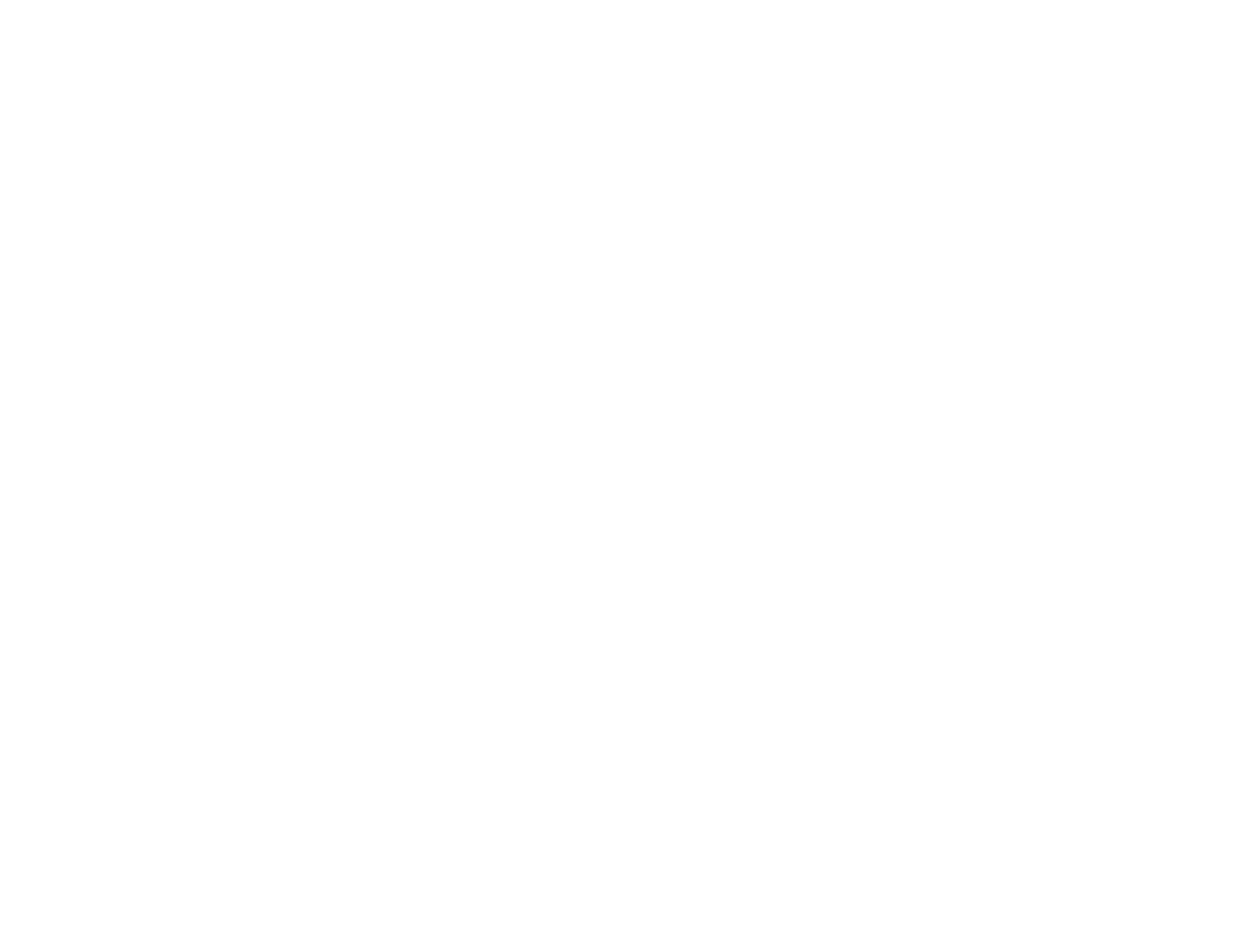
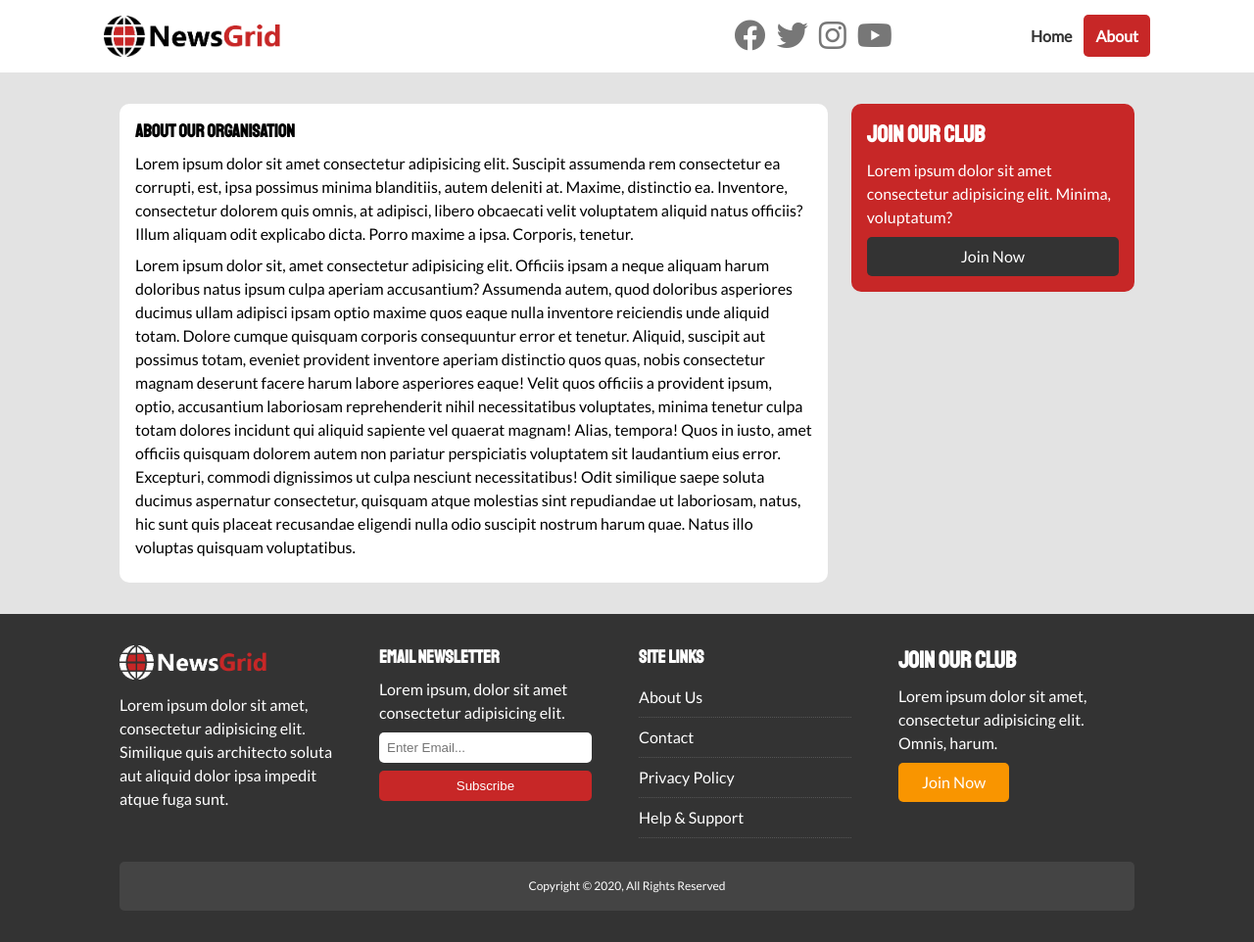
Before and after one commit to ecollins2802/newsgrid, a plain HTML site: page about.html in a window 1280 px wide. Shown: the whole page at 98% size. Before the commit the page ends 800 px from the top, so only its background shows below. Drawn offline with Linux system fonts and the light colour scheme.

Commit message:
about page

```diff
--- a/about.html
+++ b/about.html
@@ -0,0 +1,82 @@
+<!DOCTYPE html>
+<html lang="en">
+<head>
+  <meta charset="UTF-8">
+  <meta name="viewport" content="width=device-width, initial-scale=1.0">
+  <link rel="stylesheet" href="https://pro.fontawesome.com/releases/v5.10.0/css/all.css" integrity="sha384-AYmEC3Yw5cVb3ZcuHtOA93w35dYTsvhLPVnYs9eStHfGJvOvKxVfELGroGkvsg+p" crossorigin="anonymous"/>
+  <link href="https://fonts.googleapis.com/css2?family=Lato&family=Staatliches&display=swap" rel="stylesheet">
+  <link rel="stylesheet" href="css/style.css">
+  <link rel="stylesheet" media="screen and (max-width: 768px)" href="css/mobile.css">
+  <link rel="shortcut icon" type="image/x-icon" href="favicon.ico">
+  <title>NewsGrid | About</title>
+</head>
+<body>
+  <nav id="main-nav">
+    <div class="container">
+      <img src="img/logo.png" alt="NewsGrid" class="logo">
+      <div class="social">
+        <a href="http://facebook.com" target="_blank"><i class="fab fa-facebook fa-2x"></i></a>
+        <a href="http://twitter.com" target="_blank"><i class="fab fa-twitter fa-2x"></i></a>
+        <a href="http://instagram.com" target="_blank"><i class="fab fa-instagram fa-2x"></i></a>
+        <a href="http://youtube.com" target="_blank"><i class="fab fa-youtube fa-2x"></i></a>
+      </div>
+      <ul>
+        <li><a href="index.html">Home</a></li>
+        <li><a href="about.html" class="current">About</a></li>
+      </ul>
+    </div>
+  </nav>
+
+  <section id="about">
+    <div class="container">
+      <div class="page-container">
+        <article class="card">
+          <h1 class="l-heading">About Our Organisation</h1>
+          <p>Lorem ipsum dolor sit amet consectetur adipisicing elit. Suscipit assumenda rem consectetur ea corrupti, est, ipsa possimus minima blanditiis, autem deleniti at. Maxime, distinctio ea. Inventore, consectetur dolorem quis omnis, at adipisci, libero obcaecati velit voluptatem aliquid natus officiis? Illum aliquam odit explicabo dicta. Porro maxime a ipsa. Corporis, tenetur.</p>
+          <p>Lorem ipsum dolor sit, amet consectetur adipisicing elit. Officiis ipsam a neque aliquam harum doloribus natus ipsum culpa aperiam accusantium? Assumenda autem, quod doloribus asperiores ducimus ullam adipisci ipsam optio maxime quos eaque nulla inventore reiciendis unde aliquid totam. Dolore cumque quisquam corporis consequuntur error et tenetur. Aliquid, suscipit aut possimus totam, eveniet provident inventore aperiam distinctio quos quas, nobis consectetur magnam deserunt facere harum labore asperiores eaque! Velit quos officiis a provident ipsum, optio, accusantium laboriosam reprehenderit nihil necessitatibus voluptates, minima tenetur culpa totam dolores incidunt qui aliquid sapiente vel quaerat magnam! Alias, tempora! Quos in iusto, amet officiis quisquam dolorem autem non pariatur perspiciatis voluptatem sit laudantium eius error. Excepturi, commodi dignissimos ut culpa nesciunt necessitatibus! Odit similique saepe soluta ducimus aspernatur consectetur, quisquam atque molestias sint repudiandae ut laboriosam, natus, hic sunt quis placeat recusandae eligendi nulla odio suscipit nostrum harum quae. Natus illo voluptas quisquam voluptatibus.</p>
+        </article>
+        <aside class="card bg-primary">
+          <h2>join Our Club</h2>
+          <p>Lorem ipsum dolor sit amet consectetur adipisicing elit. Minima, voluptatum?</p>
+          <a href="#" class="btn btn-dark btn-block">Join Now</a>
+        </aside>
+      </div>
+    </div>
+  </section>
+
+  <!-- Footer -->
+  <footer id="main-footer" class="py-2">
+    <div class="container footer-container">
+      <div>
+        <img src="img/logo_light.png" alt="NewsGrid">
+        <p>Lorem ipsum dolor sit amet, consectetur adipisicing elit. Similique quis architecto soluta aut aliquid dolor ipsa impedit atque fuga sunt.</p>
+      </div>
+      <div>
+        <h3>Email Newsletter</h3>
+        <p>Lorem ipsum, dolor sit amet consectetur adipisicing elit.</p>
+        <form>
+          <input type="email" placeholder="Enter Email...">
+          <input type="submit" value="Subscribe" class="btn btn-primary">
+        </form>
+      </div>
+      <div>
+        <h3>Site Links</h3>
+        <ul class="list">
+          <li><a href="#">About Us</a></li>
+          <li><a href="#">Contact</a></li>
+          <li><a href="#">Privacy Policy</a></li>
+          <li><a href="#">Help & Support</a></li>
+        </ul>
+      </div>
+      <div>
+        <h2>Join Our Club</h2>
+        <p>Lorem ipsum dolor sit amet, consectetur adipisicing elit. Omnis, harum.</p>
+        <a href="#" class="btn btn-secondary">Join Now</a>
+      </div>
+    <div>
+      <p>Copyright &copy; 2020, All Rights Reserved</p>
+    </div>
+  </footer>
+
+</body>
+</html>
--- a/css/style.css
+++ b/css/style.css
@@ -134,8 +134,18 @@ h1, h2, h3, h4, h5, h6 {
   width: 90%;
 }
 
-.list li a:hover {
-  color: var(--primary-color) !important;
+.list li a:hover { color: var(--primary-color) !important }
+
+/* Inner Page Grid Container */
+.page-container {
+  display: grid;
+  grid-template-columns: 5fr 2fr;
+  margin: 2rem 0;
+  gap: 1.5rem;
+}
+
+.page-container > *:first-child {
+  grid-row: 1 / span 3;
 }
 
 /* Navigation */
```
